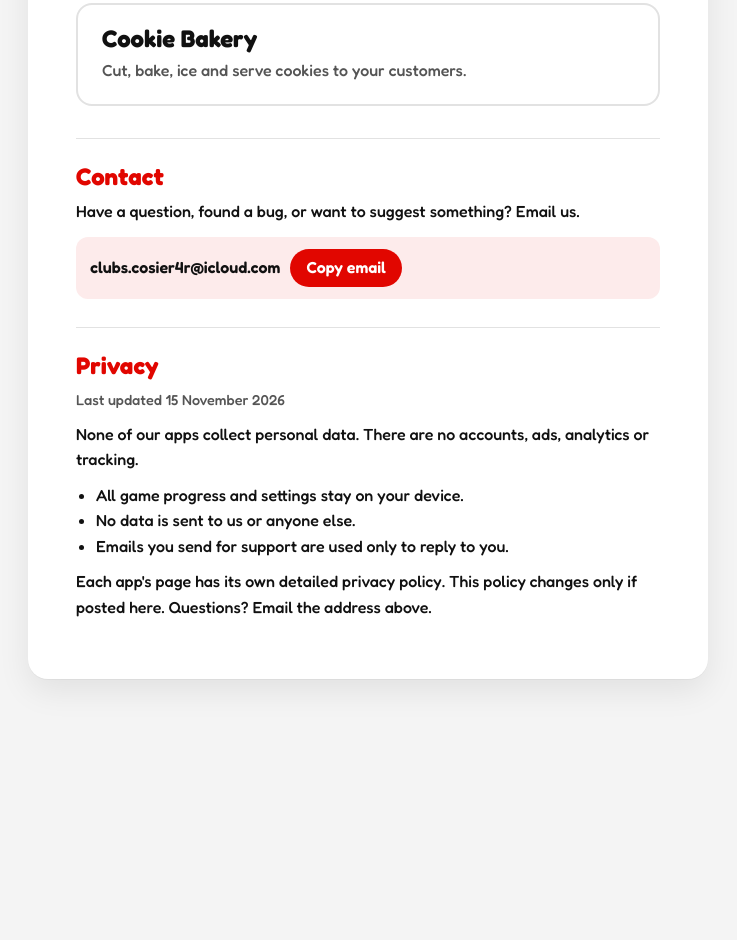
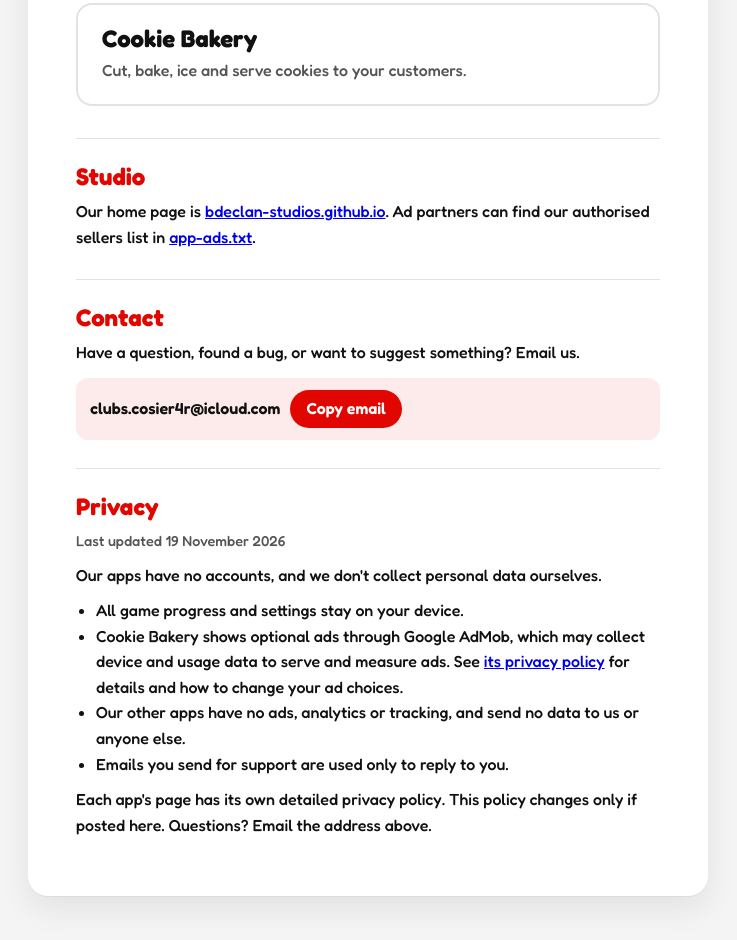
Before and after one commit to BDeclan-Studios/BDeclan-Studios, a plain HTML site: page index.html in a window 1280 px wide. Shown: the part 780-1720 px from the top of the page, without its empty margins (272-1009 px from the left). Before the commit the page ends 1515 px from the top, so only its background shows below. Drawn offline with Linux system fonts and the light colour scheme.

Commit message:
Link the studio home page and app-ads.txt, and mention Cookie Bakery's ads in the studio privacy note
Co-Authored-By: Claude Opus 5.5 <noreply@anthropic.com>
Claude-Session: https://claude.ai/code/session_01DVxxFXvp8xKtnjoi7kxr2k

```diff
--- a/index.html
+++ b/index.html
@@ -88,6 +88,11 @@
     </a>
   </div>
 
+  <section id="studio">
+    <h2 class="section-title">Studio</h2>
+    <p>Our home page is <a href="https://bdeclan-studios.github.io/">bdeclan-studios.github.io</a>. Ad partners can find our authorised sellers list in <a href="https://bdeclan-studios.github.io/app-ads.txt">app-ads.txt</a>.</p>
+  </section>
+
   <section id="contact">
     <h2 class="section-title">Contact</h2>
     <p>Have a question, found a bug, or want to suggest something? Email us.</p>
@@ -99,11 +104,12 @@
 
   <section id="privacy">
     <h2 class="section-title">Privacy</h2>
-    <p class="note">Last updated 15 November 2026</p>
-    <p>None of our apps collect personal data. There are no accounts, ads, analytics or tracking.</p>
+    <p class="note">Last updated 19 November 2026</p>
+    <p>Our apps have no accounts, and we don't collect personal data ourselves.</p>
     <ul>
       <li>All game progress and settings stay on your device.</li>
-      <li>No data is sent to us or anyone else.</li>
+      <li>Cookie Bakery shows optional ads through Google AdMob, which may collect device and usage data to serve and measure ads. See <a href="cookie-bakery/#privacy">its privacy policy</a> for details and how to change your ad choices.</li>
+      <li>Our other apps have no ads, analytics or tracking, and send no data to us or anyone else.</li>
       <li>Emails you send for support are used only to reply to you.</li>
     </ul>
     <p>Each app's page has its own detailed privacy policy. This policy changes only if posted here. Questions? Email the address above.</p>
```
Also changed, not shown: 1 other file.
